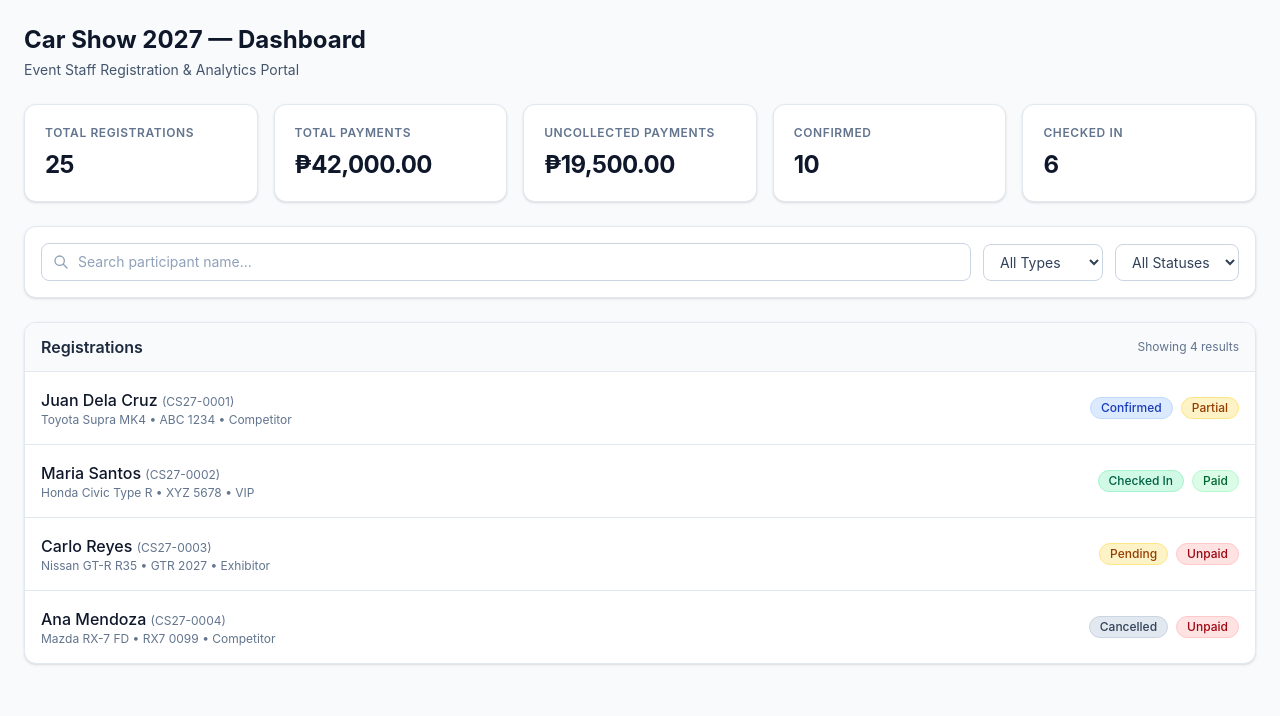
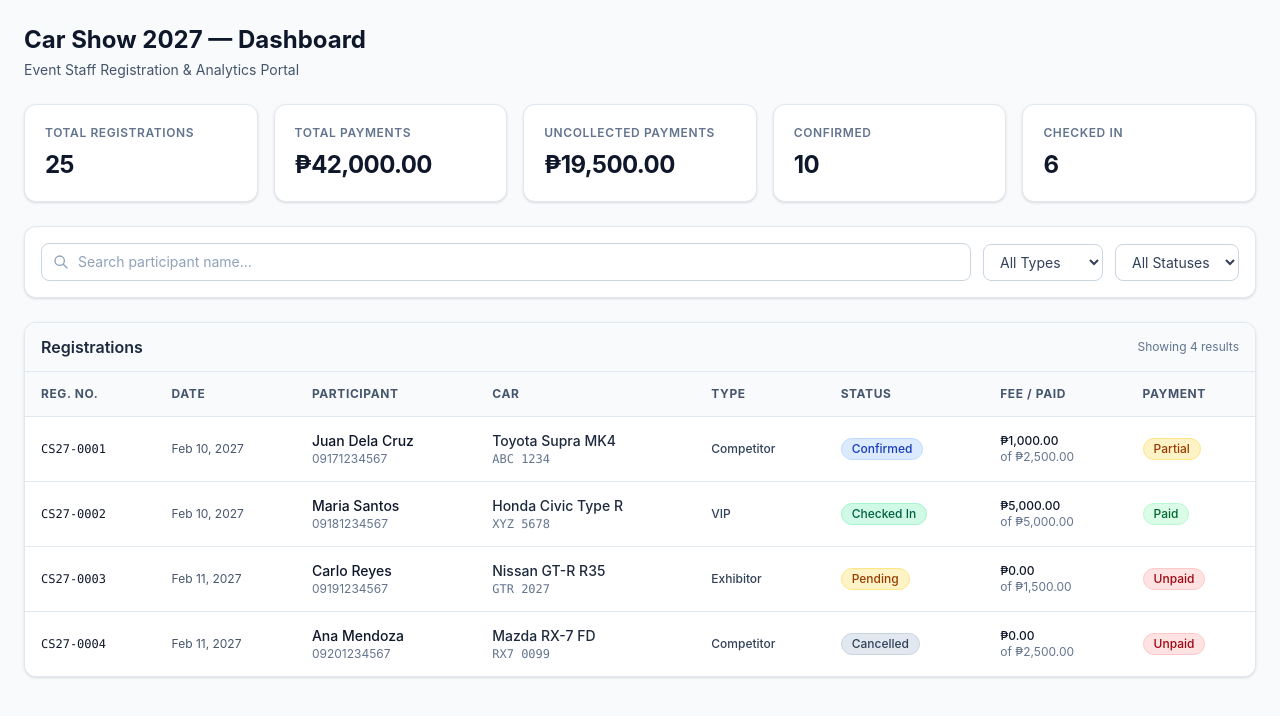
Before and after one commit to justine1114/car-show-registration-cacal-nacional, a React app in the folder frontend/: page / in a window 1280 px wide. Shown: the top 716 px of the page. Built offline with nearby package versions, Linux system fonts and the light colour scheme; the HTML template or start-up script is replaced by a standard one.

Commit message:
Add RegistrationTable component with full registration columns

```diff
--- a/frontend/src/App.jsx
+++ b/frontend/src/App.jsx
@@ -1,8 +1,7 @@
 import { useState } from "react";
-import StatusBadge from "./components/StatusBadge";
-import PaymentBadge from "./components/PaymentBadge";
 import KpiCards from "./components/KpiCards";
 import RegistrationFilters from "./components/RegistrationFilters";
+import RegistrationTable from "./components/RegistrationTable";
 import { useDebounce } from "./hooks/useDebounce";
 import { SAMPLE_REGISTRATIONS } from "./api/sample-data";
 
@@ -24,7 +23,6 @@ export default function App() {
 
   const debouncedSearch = useDebounce(searchQuery, 400);
 
-  // Client-side filtering simulation for previewing
   const filteredRegistrations = SAMPLE_REGISTRATIONS.filter((reg) => {
     const matchesName = reg.participantName
       .toLowerCase()
@@ -50,10 +48,8 @@ export default function App() {
           Event Staff Registration & Analytics Portal
         </p>
 
-        {/* KPI Cards Row */}
         <KpiCards summary={sampleSummary} />
 
-        {/* Filters Bar */}
         <RegistrationFilters
           searchQuery={searchQuery}
           setSearchQuery={setSearchQuery}
@@ -64,39 +60,15 @@ export default function App() {
           onReset={handleReset}
         />
 
-        {/* Registrations List Preview */}
-        <div className="rounded-xl border border-slate-200 bg-white shadow-sm overflow-hidden">
-          <div className="border-b border-slate-200 bg-slate-50 px-4 py-3 flex justify-between items-center">
+        <div className="overflow-hidden rounded-xl border border-slate-200 bg-white shadow-sm">
+          <div className="flex items-center justify-between border-b border-slate-200 bg-slate-50 px-4 py-3">
             <h2 className="font-semibold text-slate-800">Registrations</h2>
             <span className="text-xs text-slate-500">
               Showing {filteredRegistrations.length} results
             </span>
           </div>
-          <div className="divide-y divide-slate-200">
           {filteredRegistrations.length > 0 ? (
-              filteredRegistrations.map((reg) => (
-                <div
-                  key={reg.id}
-                  className="flex items-center justify-between p-4"
-                >
-                  <div>
-                    <p className="font-medium text-slate-900">
-                      {reg.participantName}{" "}
-                      <span className="text-xs font-normal text-slate-500">
-                        ({reg.registrationNumber})
-                      </span>
-                    </p>
-                    <p className="text-xs text-slate-500">
-                      {reg.carMakeModel} • {reg.plateNumber} •{" "}
-                      {reg.registrationType}
-                    </p>
-                  </div>
-                  <div className="flex items-center gap-2">
-                    <StatusBadge status={reg.status} />
-                    <PaymentBadge paymentStatus={reg.paymentStatus} />
-                  </div>
-                </div>
-              ))
+            <RegistrationTable registrations={filteredRegistrations} />
           ) : (
             <div className="p-8 text-center text-sm text-slate-500">
               No registrations match your filters.
@@ -105,6 +77,5 @@ export default function App() {
         </div>
       </div>
     </div>
-    </div>
   );
 }
--- /dev/null
+++ b/frontend/src/components/RegistrationTable.jsx
@@ -0,0 +1,86 @@
+import StatusBadge from "./StatusBadge";
+import PaymentBadge from "./PaymentBadge";
+
+function formatDate(dateString) {
+  if (!dateString) return "—";
+  const date = new Date(dateString);
+  return date.toLocaleDateString("en-PH", {
+    month: "short",
+    day: "numeric",
+    year: "numeric",
+  });
+}
+
+function formatCurrency(amount) {
+  return Number(amount || 0).toLocaleString("en-PH", {
+    style: "currency",
+    currency: "PHP",
+    minimumFractionDigits: 2,
+  });
+}
+
+export default function RegistrationTable({ registrations }) {
+  return (
+    <div className="overflow-x-auto">
+      <table className="min-w-full divide-y divide-slate-200 text-left text-sm">
+        <thead className="bg-slate-50 text-xs font-semibold uppercase tracking-wider text-slate-600">
+          <tr>
+            <th className="px-4 py-3.5">Reg. No.</th>
+            <th className="px-4 py-3.5">Date</th>
+            <th className="px-4 py-3.5">Participant</th>
+            <th className="px-4 py-3.5">Car</th>
+            <th className="px-4 py-3.5">Type</th>
+            <th className="px-4 py-3.5">Status</th>
+            <th className="px-4 py-3.5">Fee / Paid</th>
+            <th className="px-4 py-3.5">Payment</th>
+          </tr>
+        </thead>
+        <tbody className="divide-y divide-slate-200 bg-white">
+          {registrations.map((reg) => (
+            <tr key={reg.id} className="hover:bg-slate-50/80 transition-colors">
+              <td className="whitespace-nowrap px-4 py-3.5 font-mono text-xs font-medium text-slate-900">
+                {reg.registrationNumber}
+              </td>
+              <td className="whitespace-nowrap px-4 py-3.5 text-xs text-slate-600">
+                {formatDate(reg.registrationDate)}
+              </td>
+              <td className="px-4 py-3.5">
+                <div className="font-medium text-slate-900">
+                  {reg.participantName}
+                </div>
+                <div className="text-xs text-slate-500">
+                  {reg.contactNumber}
+                </div>
+              </td>
+              <td className="px-4 py-3.5">
+                <div className="font-medium text-slate-800">
+                  {reg.carMakeModel}
+                </div>
+                <div className="text-xs font-mono text-slate-500">
+                  {reg.plateNumber}
+                </div>
+              </td>
+              <td className="whitespace-nowrap px-4 py-3.5 text-xs font-medium text-slate-700">
+                {reg.registrationType}
+              </td>
+              <td className="whitespace-nowrap px-4 py-3.5">
+                <StatusBadge status={reg.status} />
+              </td>
+              <td className="whitespace-nowrap px-4 py-3.5 text-xs">
+                <div className="font-medium text-slate-900">
+                  {formatCurrency(reg.amountPaid)}
+                </div>
+                <div className="text-slate-500">
+                  of {formatCurrency(reg.registrationFee)}
+                </div>
+              </td>
+              <td className="whitespace-nowrap px-4 py-3.5">
+                <PaymentBadge paymentStatus={reg.paymentStatus} />
+              </td>
+            </tr>
+          ))}
+        </tbody>
+      </table>
+    </div>
+  );
+}
```
Lines whose indentation alone changed are shown as unchanged.
